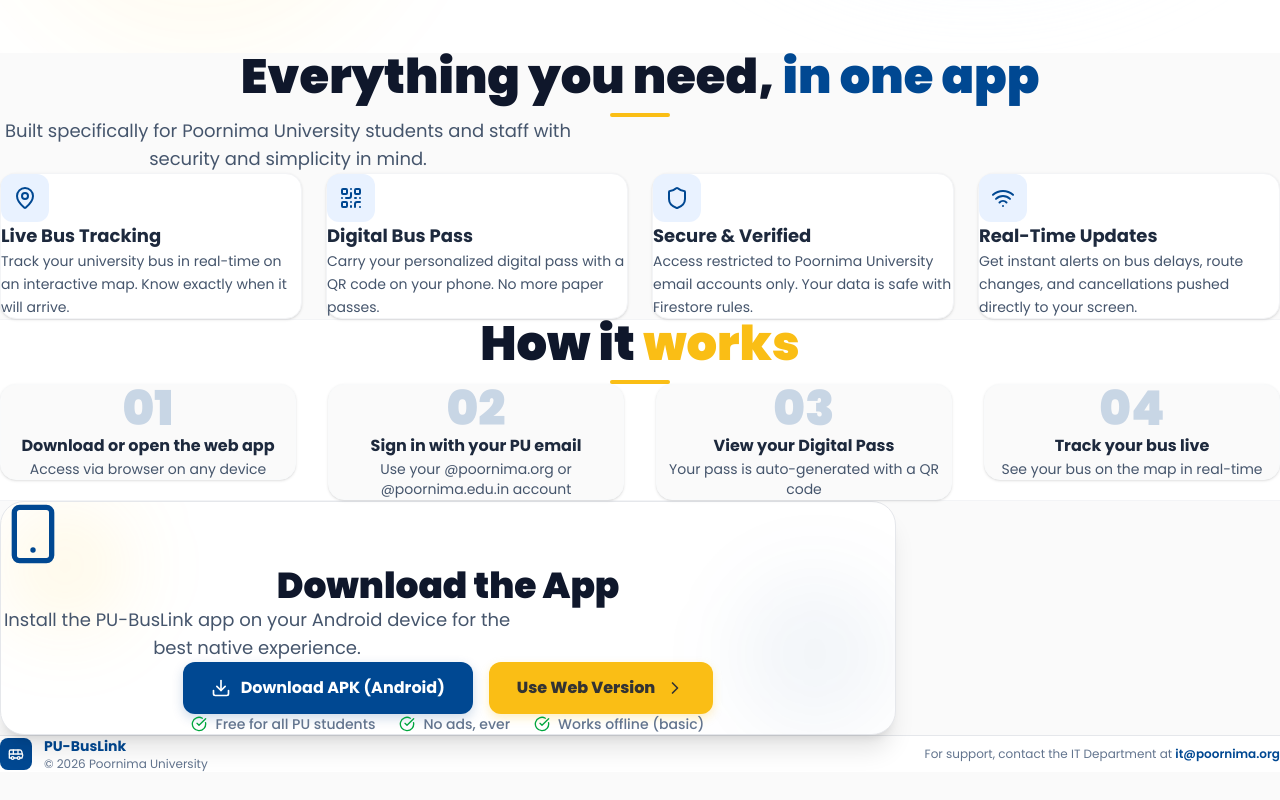
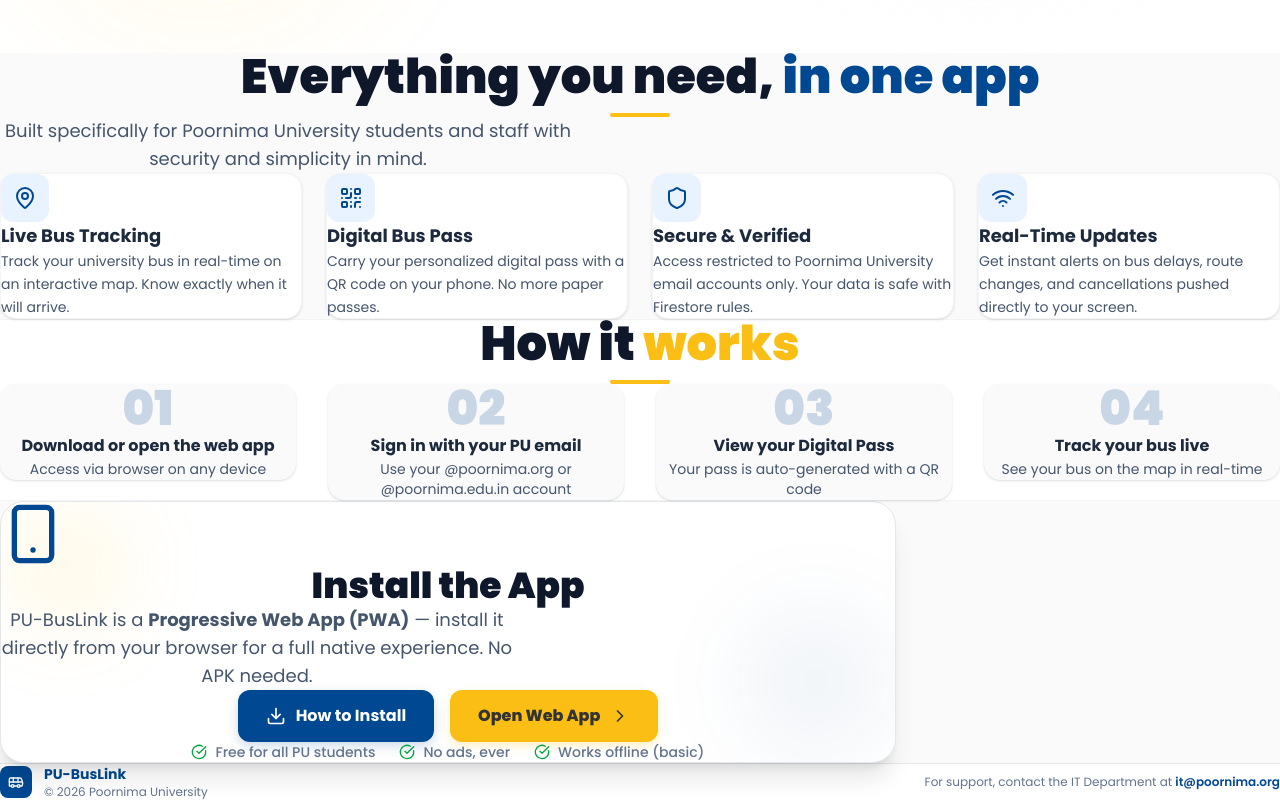
Before and after one commit to sanskartripathi033-dev/Poornima-Bus-System, a Next.js app: page / in a window 1280 px wide. Shown: the part 667-1467 px from the top of the page. Before the commit the page ends 1439 px from the top, so only its background shows below. Built offline with nearby package versions, Linux system fonts and the light colour scheme; no server answers.

Commit message:
fix: dashboard loading, button visibility, and APK parse error

```diff
--- a/app/dashboard/page.tsx
+++ b/app/dashboard/page.tsx
@@ -1,7 +1,7 @@
 'use client';
 
 import { useEffect, useState } from 'react';
-import { MapPin, Route, Bell, QrCode, RefreshCw } from 'lucide-react';
+import { MapPin, Route, Bell, QrCode, RefreshCw, AlertCircle } from 'lucide-react';
 import Link from 'next/link';
 import { useAuth } from '@/context/AuthContext';
 import AuthGuard from '@/components/AuthGuard';
@@ -11,7 +11,7 @@
 import { BusRoute } from '@/lib/types';
 
 function DashboardContent() {
-  const { profile } = useAuth();
+  const { profile, loading } = useAuth();
   const [route, setRoute] = useState<BusRoute | null>(null);
   const [loadingRoute, setLoadingRoute] = useState(false);
 
@@ -24,16 +24,35 @@
     }
   }, [profile?.routeId]);
 
-  if (!profile) {
+  // Still loading auth / profile from Firestore
+  if (loading) {
     return (
       <div className="min-h-[60vh] flex flex-col items-center justify-center p-8 text-center bg-white m-4 rounded-3xl border border-gray-100 shadow-sm">
-        <div className="w-16 h-16 bg-[#E9F2FF] rounded-2xl flex items-center justify-center mb-4 animate-pulse">
+        <div className="w-16 h-16 bg-[#E9F2FF] rounded-2xl flex items-center justify-center mb-4">
           <RefreshCw className="w-8 h-8 text-[#004892] animate-spin" />
         </div>
         <h2 className="text-xl font-bold text-slate-800 mb-2">Setting up your dashboard...</h2>
         <p className="text-slate-500 max-w-xs mx-auto">
           We are matching your account with your route details. Please wait a moment.
         </p>
+      </div>
+    );
+  }
+
+  // Auth resolved but no Firestore profile found
+  if (!profile) {
+    return (
+      <div className="min-h-[60vh] flex flex-col items-center justify-center p-8 text-center bg-white m-4 rounded-3xl border border-gray-100 shadow-sm">
+        <div className="w-16 h-16 bg-red-50 rounded-2xl flex items-center justify-center mb-4">
+          <AlertCircle className="w-8 h-8 text-red-500" />
+        </div>
+        <h2 className="text-xl font-bold text-slate-800 mb-2">Profile not found</h2>
+        <p className="text-slate-500 max-w-xs mx-auto mb-6">
+          Your account exists but we couldn&apos;t find your profile. This can happen on first login via Google. Please try logging out and signing in again.
+        </p>
+        <Link href="/login" className="btn-navy px-6 py-3 text-sm">
+          Go to Login
+        </Link>
       </div>
     );
   }
--- a/app/page.tsx
+++ b/app/page.tsx
@@ -1,7 +1,8 @@
 'use client';
 
+import { useState } from 'react';
 import Link from 'next/link';
-import { Bus, MapPin, QrCode, Shield, Download, ChevronRight, CheckCircle, Smartphone, Wifi } from 'lucide-react';
+import { Bus, MapPin, QrCode, Shield, Download, ChevronRight, CheckCircle, Smartphone, Wifi, Globe, Share2 } from 'lucide-react';
 
 const features = [
   {
@@ -38,6 +39,7 @@
 ];
 
 export default function LandingPage() {
+  const [showInstall, setShowInstall] = useState(false);
   return (
     <div className="min-h-screen bg-[#FAFAFA]">
       {/* Hero Section */}
@@ -73,7 +75,7 @@
               </Link>
               <a href="#download" className="btn-navy bg-white text-[#004892] border border-[#004892]/20 hover:bg-[#E9F2FF] shadow-sm px-8 py-4 text-base">
                 <Download className="w-5 h-5 text-[#004892]" />
-                Download APK
+                Install App
               </a>
             </div>
           </div>
@@ -194,7 +196,7 @@
         </div>
       </section>
 
-      {/* Download Section */}
+      {/* Download / Install Section */}
       <section id="download" className="py-24 bg-[#FAFAFA]">
         <div className="max-w-4xl mx-auto px-4 sm:px-6 lg:px-8 text-center">
           <div className="bg-white rounded-3xl p-12 border border-gray-200 relative overflow-hidden shadow-xl">
@@ -204,25 +206,69 @@
             <div className="relative">
               <Smartphone className="w-16 h-16 text-[#004892] mx-auto mb-6" />
               <h2 className="text-3xl sm:text-4xl font-black text-slate-900 mb-4">
-                Download the App
+                Install the App
               </h2>
               <p className="text-slate-600 text-lg mb-8 max-w-lg mx-auto">
-                Install the PU-BusLink app on your Android device for the best native experience.
+                PU-BusLink is a <strong>Progressive Web App (PWA)</strong> — install it directly from your browser for a full native experience. No APK needed.
               </p>
-              <div className="flex flex-col sm:flex-row gap-4 justify-center">
-                <a
-                  href="/PU-BusLink.apk"
-                  download
+
+              <div className="flex flex-col sm:flex-row gap-4 justify-center mb-10">
+                <button
+                  onClick={() => setShowInstall(!showInstall)}
                   className="btn-navy px-8 py-4 text-base flex items-center justify-center gap-2"
                 >
                   <Download className="w-5 h-5" />
-                  Download APK (Android)
-                </a>
-                <Link href="/login" className="btn-gold bg-white text-[#333333] border border-gray-200 hover:bg-gray-50 px-8 py-4 text-base shadow-sm">
-                  Use Web Version
+                  How to Install
+                </button>
+                <Link href="/login" className="btn-gold px-8 py-4 text-base">
+                  Open Web App
                   <ChevronRight className="w-5 h-5" />
                 </Link>
               </div>
+
+              {/* Install Instructions */}
+              {showInstall && (
+                <div className="text-left mt-2 grid sm:grid-cols-2 gap-4 animate-slide-up">
+                  {/* Android */}
+                  <div className="bg-[#FAFAFA] border border-gray-200 rounded-2xl p-6">
+                    <div className="flex items-center gap-3 mb-4">
+                      <div className="w-10 h-10 rounded-xl bg-[#E9F2FF] flex items-center justify-center">
+                        <Globe className="w-5 h-5 text-[#004892]" />
+                      </div>
+                      <div>
+                        <p className="font-bold text-slate-900 text-sm">Android (Chrome)</p>
+                        <p className="text-slate-500 text-xs">Recommended method</p>
+                      </div>
+                    </div>
+                    <ol className="space-y-2 text-sm text-slate-700">
+                      <li className="flex gap-2"><span className="font-black text-[#004892] shrink-0">1.</span>Open this website in <strong>Chrome</strong></li>
+                      <li className="flex gap-2"><span className="font-black text-[#004892] shrink-0">2.</span>Tap the <strong>⋮ menu</strong> (top-right)</li>
+                      <li className="flex gap-2"><span className="font-black text-[#004892] shrink-0">3.</span>Select <strong>&quot;Add to Home Screen&quot;</strong></li>
+                      <li className="flex gap-2"><span className="font-black text-[#004892] shrink-0">4.</span>Tap <strong>Add</strong> — the app icon appears on your home screen!</li>
+                    </ol>
+                  </div>
+
+                  {/* iOS */}
+                  <div className="bg-[#FAFAFA] border border-gray-200 rounded-2xl p-6">
+                    <div className="flex items-center gap-3 mb-4">
+                      <div className="w-10 h-10 rounded-xl bg-[#E9F2FF] flex items-center justify-center">
+                        <Share2 className="w-5 h-5 text-[#004892]" />
+                      </div>
+                      <div>
+                        <p className="font-bold text-slate-900 text-sm">iPhone / iOS (Safari)</p>
+                        <p className="text-slate-500 text-xs">Must use Safari browser</p>
+                      </div>
+                    </div>
+                    <ol className="space-y-2 text-sm text-slate-700">
+                      <li className="flex gap-2"><span className="font-black text-[#004892] shrink-0">1.</span>Open this website in <strong>Safari</strong></li>
+                      <li className="flex gap-2"><span className="font-black text-[#004892] shrink-0">2.</span>Tap the <strong>Share</strong> button (box with arrow)</li>
+                      <li className="flex gap-2"><span className="font-black text-[#004892] shrink-0">3.</span>Scroll down and tap <strong>&quot;Add to Home Screen&quot;</strong></li>
+                      <li className="flex gap-2"><span className="font-black text-[#004892] shrink-0">4.</span>Tap <strong>Add</strong> — done!</li>
+                    </ol>
+                  </div>
+                </div>
+              )}
+
               <div className="flex flex-wrap justify-center gap-6 mt-8 text-sm text-slate-500 font-medium">
                 <div className="flex items-center gap-2">
                   <CheckCircle className="w-4 h-4 text-green-600" />
--- a/components/Navbar.tsx
+++ b/components/Navbar.tsx
@@ -143,7 +143,7 @@
             </div>
             <button
               onClick={handleLogout}
-              className="flex items-center gap-2 text-sm text-red-400 hover:text-red-300 transition-colors"
+              className="flex items-center gap-2 text-sm font-semibold text-red-600 hover:text-red-800 transition-colors"
             >
               <LogOut className="w-4 h-4" />
               Logout
```
Also changed, not shown: 1 other file (tests, documents, lock files or other folders).
